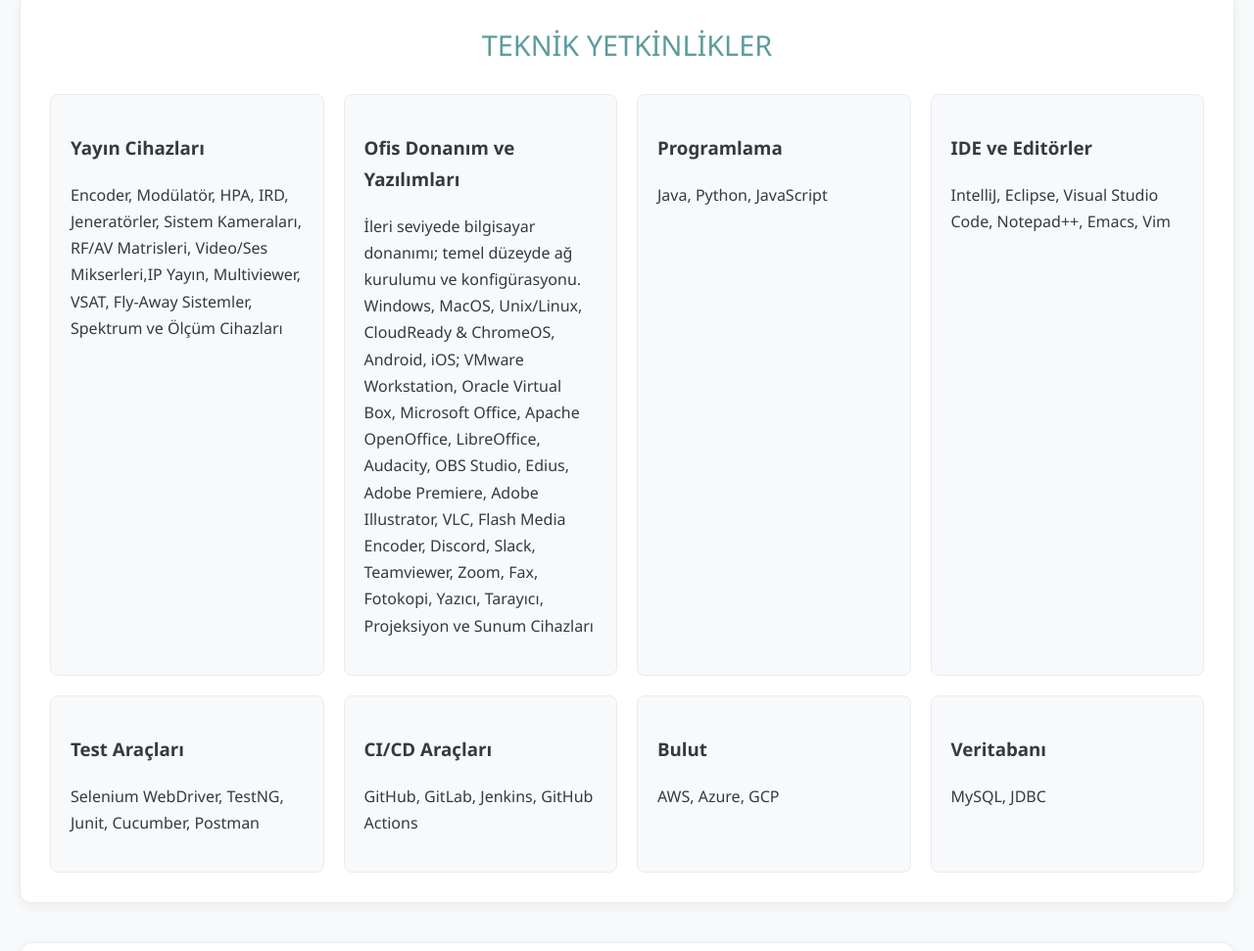
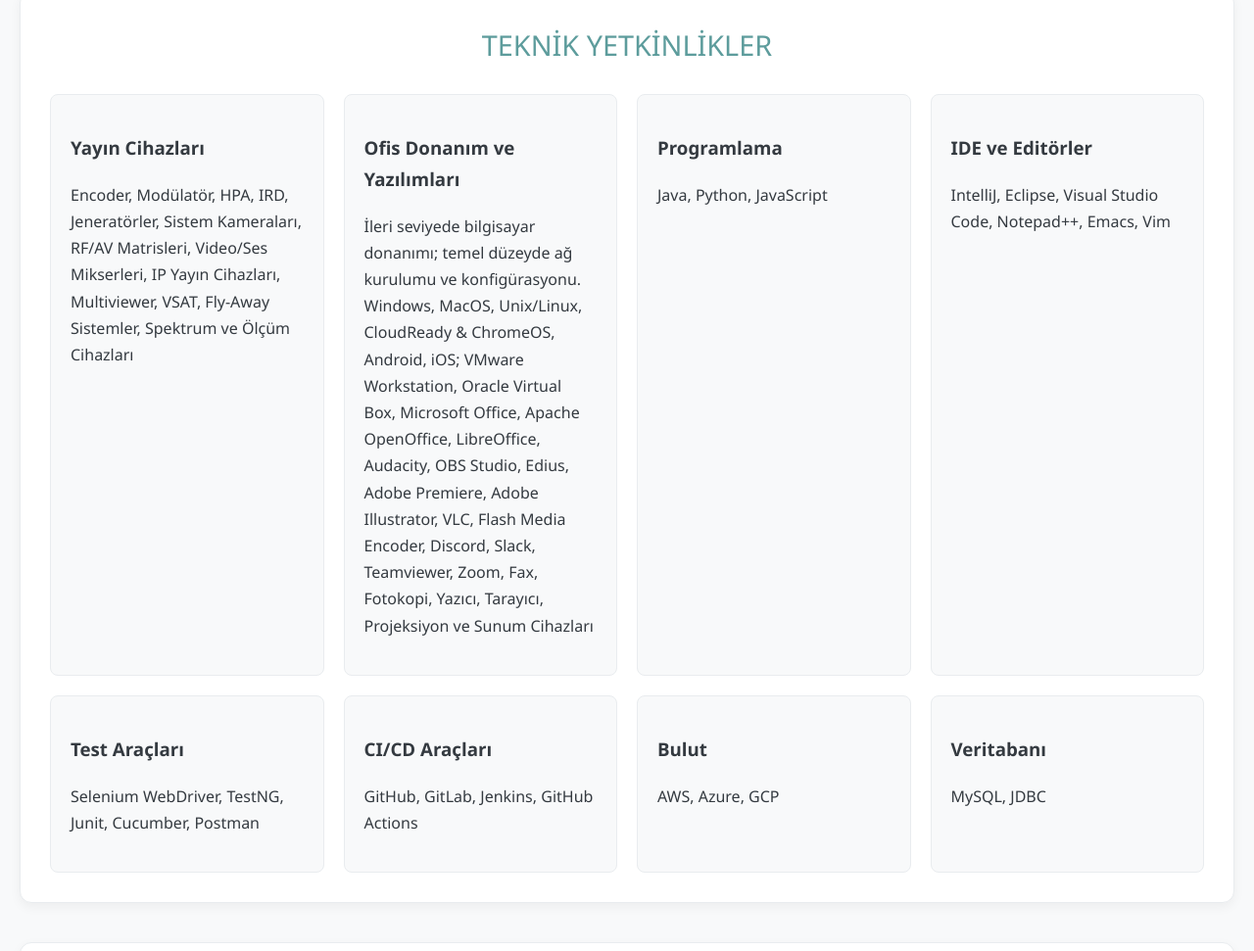
Before and after one commit to Tasdelenn/tasdelenn.github.io, a plain HTML site: page index.html in a window 1280 px wide. Shown: the part 1944-2915 px from the top of the page at 98% size. Drawn offline with Linux system fonts and the light colour scheme.

Commit message:
Update technical skills descriptions in index.html

```diff
--- a/index.html
+++ b/index.html
@@ -106,7 +106,7 @@
         <div class="yetenek-grid">
             <div class="yetenek-kategori">
                 <h3><span lang="tr">Yayın Cihazları</span><span lang="en">Broadcast Equipment</span></h3>
-                <p><span lang="tr">Encoder, Modülatör, HPA, IRD, Jeneratörler, Sistem Kameraları, RF/AV Matrisleri, Video/Ses Mikserleri,IP Yayın, Multiviewer, VSAT, Fly-Away Sistemler, Spektrum ve Ölçüm Cihazları</span><span lang="en">Encoder, Modulator, HPA, IRD, Generators, System Cameras, RF/AV Matrices, Video/Audio Mixers, IP Broadcasting, Multiviewer, VSAT, Fly-Away Systems, Spectrum and Measurement Devices</span></p>
+                <p><span lang="tr">Encoder, Modülatör, HPA, IRD, Jeneratörler, Sistem Kameraları, RF/AV Matrisleri, Video/Ses Mikserleri, IP Yayın Cihazları, Multiviewer, VSAT, Fly-Away Sistemler, Spektrum ve Ölçüm Cihazları</span><span lang="en">Encoder, Modulator, HPA, IRD, Generators, System Cameras, RF/AV Matrices, Video/Audio Mixers, IP Broadcasting Sys., Multiviewers, VSATs, Fly-Away Systems, Spectrum and Measurement Devices</span></p>
             </div>
             <div class="yetenek-kategori">
                 <h3><span lang="tr">Ofis Donanım ve Yazılımları</span><span lang="en">Office Hardware & Software</span></h3>
```
